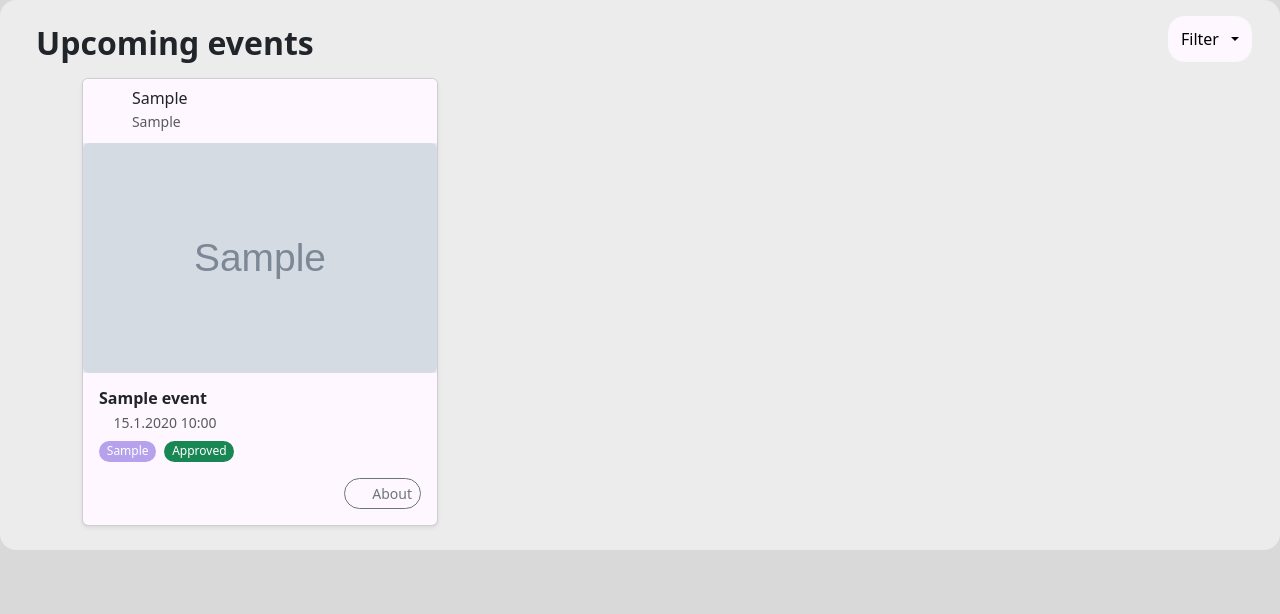
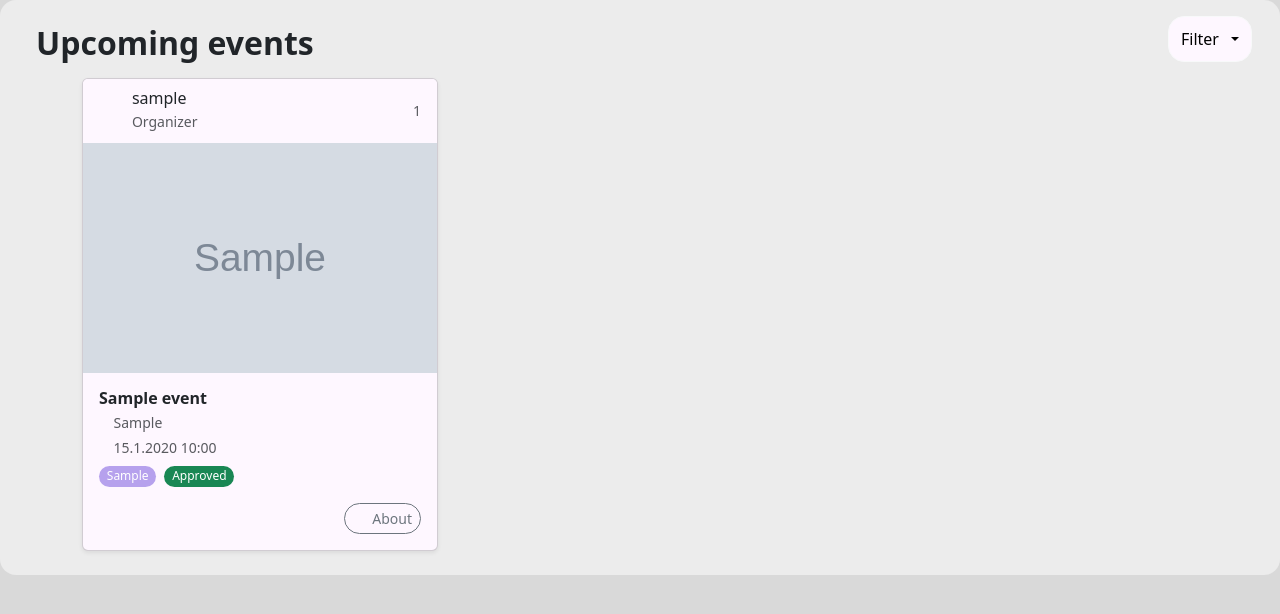
Before and after one commit to zakhkatya/Campus-Event-Manager, a Django app: page /upcoming-events in a window 1280 px wide. Shown: the part 118-732 px from the top of the page. Run offline with Django 5.2, Linux system fonts and the light colour scheme; tables that the repository leaves empty hold one stand-in row (values such as "Sample post"); grey boxes marked "Sample" are stand-in pictures; style sheets or scripts are compiled from the project's sources; some libraries are stand-ins or nearby versions; some web fonts are replaced.

Commit message:
add organizer name

```diff
--- a/ems/event_system/templates/event_system/components/event_card.html
+++ b/ems/event_system/templates/event_system/components/event_card.html
@@ -4,8 +4,15 @@
       <div class="d-flex align-items-center gap-2">
         <i class="bi bi-person-circle fs-2 text-secondary"></i>
         <div class="min-w-0">
-          <h6 class="fs-6 mb-0 text-truncate">{{ event.category }}</h6>
-          <small class="text-muted text-truncate">{{ event.location }}</small>
+          <h6 class="fs-6 mb-0 text-truncate">{{ event.organizer.username }}</h6>
+          <small class="text-muted text-truncate">Organizer</small>
+        </div>
+        <!-- Participants count -->
+        <div class="ms-auto d-flex align-items-center gap-1">
+          <i class="bi bi-people-fill text-secondary"></i>
+          <span class="small text-muted">
+            {{ event.registrations.count }}
+          </span>
         </div>
       </div>
     </div>
@@ -15,7 +22,7 @@
         {% if event.banner %}
           <img
             src="{{ event.banner.url }}"
-            class="img-fluid w-100 h-100 object-fit-cover rounded"
+            class="img-fluid w-100 h-100 object-fit-cover"
             alt="{{ event.title }}"
           />
         {% else %}
@@ -29,6 +36,11 @@
         <b>{{ event.title }}</b>
       </h6>
 
+      <!-- Location -->
+      <p class="mb-1 text-muted small">
+        <i class="bi bi-geo-alt"></i> {{ event.location }}
+      </p>
+
       <p class="mb-2 text-muted small">
         <i class="bi bi-calendar-event"></i> {{ event.date|date:"j.n.Y H:i" }}
       </p>
@@ -37,12 +49,6 @@
         <span class="badge rounded-pill">
           {{ event.category }}
         </span>
-
-        {% if event.is_private %}
-          <span class="badge rounded-pill bg-warning">
-            Private
-          </span>
-        {% endif %}
 
         {% if event.approved %}
           <span class="badge rounded-pill bg-success">
@@ -53,7 +59,13 @@
     </div>
 
     <div class="card-body border-0 bg-transparent pt-0 mt-auto">
-      <div class="d-flex justify-content-end">
+      <div class="d-flex justify-content-end align-items-center">
+        {% if event.is_private %}
+          <i
+            class="bi bi-lock-fill ms-1 text-secondary me-auto"
+            title="This is a private event"
+          > Private event</i>
+        {% endif %}
         <a
           href="{% url 'event_system:event_detail' event.id %}"
           class="btn btn-sm btn-outline-secondary rounded-pill d-flex align-items-center gap-2"
```
